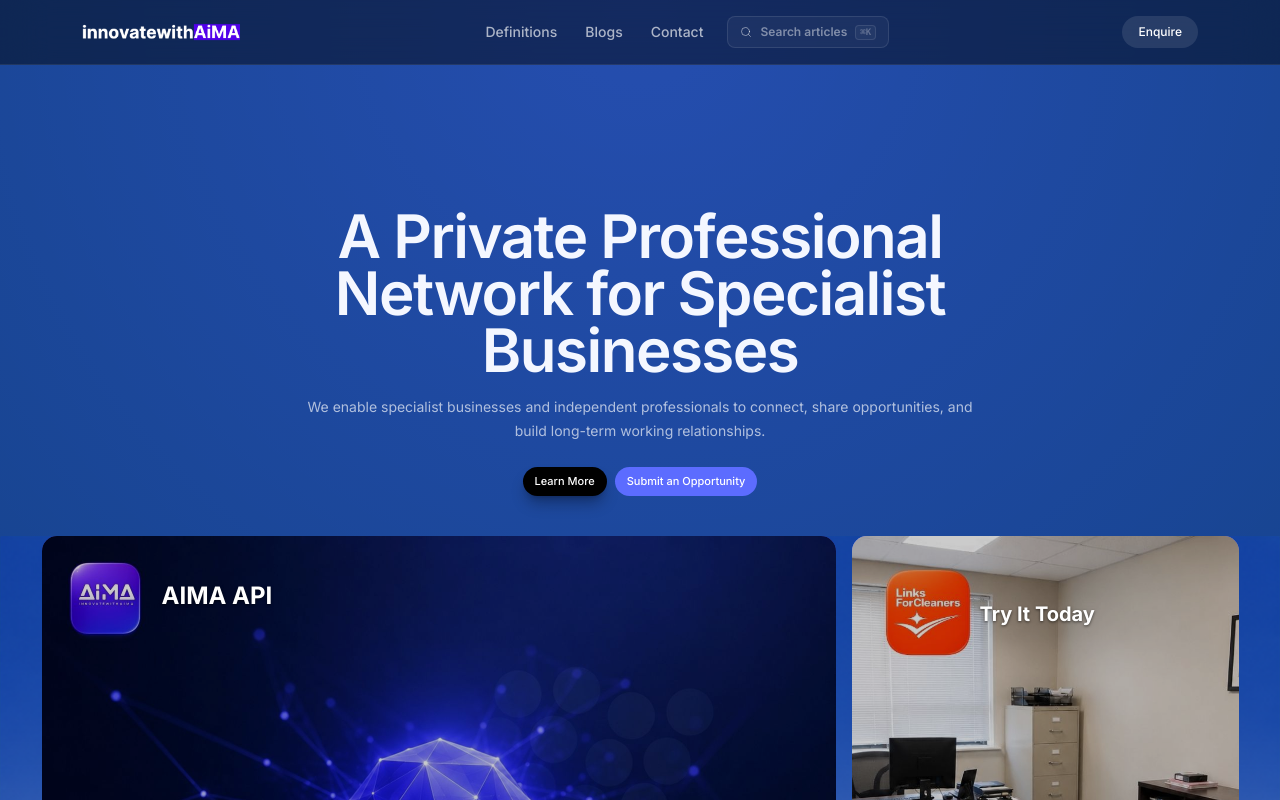
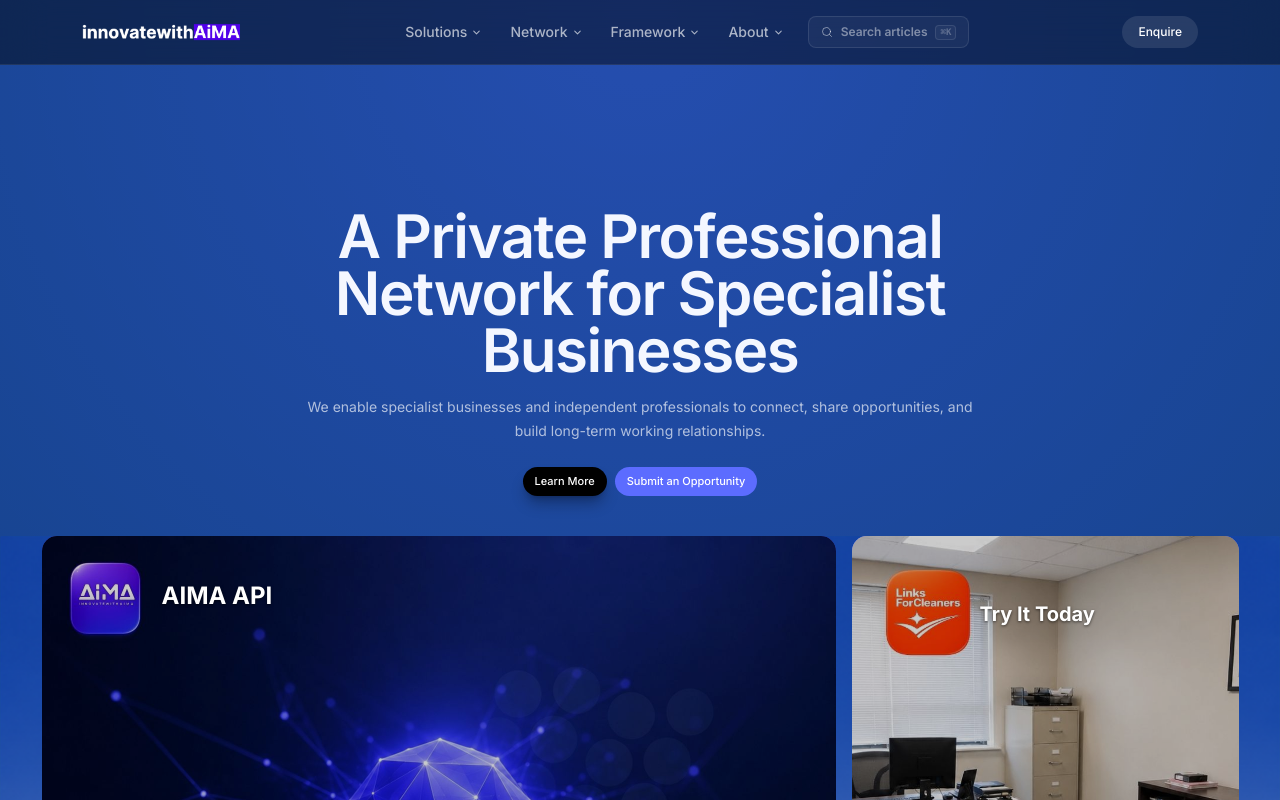
Before and after one commit to 1nn4a/iwa, a React (Vite) app: page / in a window 1280 px wide. Shown: the top 800 px of the page. Built offline with nearby package versions, Linux system fonts and the light colour scheme.

Commit message:
q3 rewor

```diff
--- a/src/components/Navbar.tsx
+++ b/src/components/Navbar.tsx
@@ -1,4 +1,5 @@
-import { useState, useEffect } from 'react'
+//Navbar
+import { useState, useEffect, useRef } from 'react'
 import { NavLink } from 'react-router-dom'
 import logo from '../assets/logo.png'
 
@@ -6,8 +7,88 @@ interface NavbarProps {
   onOpenBlogSearch: () => void
 }
 
+interface NavItem {
+  label: string
+  to?: string
+  href?: string
+  external?: boolean
+}
+
+interface NavSection {
+  label: string
+  items: NavItem[]
+}
+
+const NAV_TREE: NavSection[] = [
+  {
+    label: 'Solutions',
+    items: [
+      { label: 'Links for Cleaners', href: 'https://forcleaners.co.uk', external: true },
+      { label: 'Browse all', to: '/en/products' },
+    ],
+  },
+  {
+    label: 'Network',
+    items: [
+      { label: 'Membership', to: '/apply' },
+      { label: 'Opportunities', href: 'https://group.innovatewithaima.com/submit-an-opportunity', external: true },
+    ],
+  },
+  {
+    label: 'Framework',
+    items: [
+      { label: 'FAQ', href: '/#faq' },
+      { label: 'Key Principles', to: '/definitions' },
+    ],
+  },
+  {
+    label: 'About',
+    items: [
+      { label: 'Contact', to: '/apply' },
+      { label: 'Home', to: '/' },
+    ],
+  },
+]
+
+function ChevronIcon({ open }: { open: boolean }) {
+  return (
+    <svg
+      width="11" height="11" viewBox="0 0 24 24" fill="none"
+      stroke="currentColor" strokeWidth="2.2" strokeLinecap="round" strokeLinejoin="round"
+      className={`transition-transform ${open ? 'rotate-180' : ''}`}
+    >
+      <path d="M6 9l6 6 6-6" />
+    </svg>
+  )
+}
+
+function NavItemLink({ item, onClick, className }: { item: NavItem; onClick: () => void; className: string }) {
+  if (item.to) {
+    return (
+      <NavLink key={item.label} to={item.to} onClick={onClick} className={className}>
+        {item.label}
+      </NavLink>
+    )
+  }
+  return (
+    <a
+      key={item.label}
+      href={item.href}
+      target={item.external ? '_blank' : undefined}
+      rel={item.external ? 'noopener noreferrer' : undefined}
+      onClick={onClick}
+      className={className}
+    >
+      {item.label}
+    </a>
+  )
+}
+
 export default function Navbar({ onOpenBlogSearch }: NavbarProps) {
   const [mobileOpen, setMobileOpen] = useState(false)
+  const [openMenu, setOpenMenu] = useState<string | null>(null)
+  const [openMobileSection, setOpenMobileSection] = useState<string | null>(null)
+  const navRef = useRef<HTMLDivElement>(null)
 
   useEffect(() => {
     function onKey(e: KeyboardEvent) {
@@ -31,8 +112,19 @@ export default function Navbar({ onOpenBlogSearch }: NavbarProps) {
     }
   }, [mobileOpen])
 
+  useEffect(() => {
+    function onClickOutside(e: MouseEvent) {
+      if (navRef.current && !navRef.current.contains(e.target as Node)) {
+        setOpenMenu(null)
+      }
+    }
+    document.addEventListener('mousedown', onClickOutside)
+    return () => document.removeEventListener('mousedown', onClickOutside)
+  }, [])
+
   function closeMobile() {
     setMobileOpen(false)
+    setOpenMobileSection(null)
   }
 
   return (
@@ -44,29 +136,36 @@ export default function Navbar({ onOpenBlogSearch }: NavbarProps) {
             <img src={logo} className="h-10" alt="AiMA" />
           </a>
 
-          <nav className="hidden items-center gap-1 md:flex" aria-label="Primary navigation">
-            <NavLink
-              to="/definitions"
-              className="px-3 py-2 rounded-lg text-sm text-white/65 font-medium hover:text-white hover:bg-white/6 transition-all"
-            >
-              Definitions
-            </NavLink>
+          <nav ref={navRef} className="hidden items-center gap-1 md:flex" aria-label="Primary navigation">
+            {NAV_TREE.map(section => {
+              const isOpen = openMenu === section.label
+              return (
+                <div key={section.label} className="relative">
+                  <button
+                    type="button"
+                    onClick={() => setOpenMenu(isOpen ? null : section.label)}
+                    className="flex items-center gap-1 px-3 py-2 rounded-lg text-sm text-white/65 font-medium hover:text-white hover:bg-white/6 transition-all"
+                    aria-expanded={isOpen}
+                  >
+                    {section.label}
+                    <ChevronIcon open={isOpen} />
+                  </button>
 
-            <a
-              href="https://start.innovatewithaima.com"
-              target="_blank"
-              rel="noopener noreferrer"
-              className="px-3 py-2 rounded-lg text-sm text-white/65 font-medium hover:text-white hover:bg-white/6 transition-all"
-            >
-              Blogs
-            </a>
-
-            <NavLink
-              to="/apply"
-              className="px-3 py-2 rounded-lg text-sm text-white/65 font-medium hover:text-white hover:bg-white/6 transition-all"
-            >
-              Contact
-            </NavLink>
+                  {isOpen && (
+                    <div className="absolute left-0 top-full mt-2 min-w-[200px] rounded-xl border border-white/10 bg-black/90 backdrop-blur-xl shadow-xl shadow-black/40 py-2">
+                      {section.items.map(item => (
+                        <NavItemLink
+                          key={item.label}
+                          item={item}
+                          onClick={() => setOpenMenu(null)}
+                          className="block px-4 py-2.5 text-sm text-white/65 hover:text-white hover:bg-white/6 transition-all"
+                        />
+                      ))}
+                    </div>
+                  )}
+                </div>
+              )
+            })}
 
             <button
               onClick={onOpenBlogSearch}
@@ -122,35 +221,39 @@ export default function Navbar({ onOpenBlogSearch }: NavbarProps) {
                 <span className="text-[9px] font-bold uppercase tracking-[0.18em] text-white/25">Navigate</span>
               </div>
 
-              <NavLink
-                to="/definitions"
-                onClick={closeMobile}
-                className="flex items-center gap-3 px-3 py-3 rounded-lg text-sm font-medium text-white/65 hover:text-white hover:bg-white/6 transition-all"
-              >
-                <svg width="15" height="15" viewBox="0 0 24 24" fill="none" stroke="currentColor" strokeWidth="1.8" strokeLinecap="round">
-                  <path d="M9 12h6M9 16h6M9 8h3M5 3h14a2 2 0 012 2v14a2 2 0 01-2 2H5a2 2 0 01-2-2V5a2 2 0 012-2z" />
-                </svg>
-                Definitions
-              </NavLink>
+              {NAV_TREE.map(section => {
+                const isOpen = openMobileSection === section.label
+                return (
+                  <div key={section.label} className="border-b border-white/7 last:border-b-0">
+                    <button
+                      type="button"
+                      onClick={() => setOpenMobileSection(isOpen ? null : section.label)}
+                      className="flex w-full items-center justify-between px-3 py-3 rounded-lg text-sm font-semibold text-white/85 hover:text-white hover:bg-white/6 transition-all"
+                      aria-expanded={isOpen}
+                    >
+                      {section.label}
+                      <ChevronIcon open={isOpen} />
+                    </button>
 
-              <a
-                href="https://start.innovatewithaima.com"
-                target="_blank"
-                rel="noopener noreferrer"
-                onClick={closeMobile}
-                className="flex items-center gap-3 px-3 py-3 rounded-lg text-sm font-medium text-white/65 hover:text-white hover:bg-white/6 transition-all"
-              >
-                <svg width="15" height="15" viewBox="0 0 24 24" fill="none" stroke="currentColor" strokeWidth="1.8" strokeLinecap="round">
-                  <path d="M12 2L2 7l10 5 10-5-10-5z" />
-                  <path d="M2 17l10 5 10-5" />
-                  <path d="M2 12l10 5 10-5" />
-                </svg>
-                Blogs
-              </a>
+                    {isOpen && (
+                      <div className="pb-2 pl-3 flex flex-col gap-0.5">
+                        {section.items.map(item => (
+                          <NavItemLink
+                            key={item.label}
+                            item={item}
+                            onClick={closeMobile}
+                            className="px-3 py-2.5 rounded-lg text-sm text-white/60 hover:text-white hover:bg-white/6 transition-all"
+                          />
+                        ))}
+                      </div>
+                    )}
+                  </div>
+                )
+              })}
 
               <button
                 onClick={() => { closeMobile(); onOpenBlogSearch() }}
-                className="flex items-center gap-3 px-3 py-3 rounded-lg text-sm font-medium text-white/50 hover:text-white/85 hover:bg-white/5 transition-all text-left border border-white/7 bg-white/[0.02] mt-1"
+                className="flex items-center gap-3 px-3 py-3 rounded-lg text-sm font-medium text-white/50 hover:text-white/85 hover:bg-white/5 transition-all text-left border border-white/7 bg-white/[0.02] mt-2"
               >
                 <svg width="14" height="14" viewBox="0 0 24 24" fill="none" stroke="currentColor" strokeWidth="2" strokeLinecap="round">
                   <circle cx="11" cy="11" r="8" />
@@ -159,19 +262,6 @@ export default function Navbar({ onOpenBlogSearch }: NavbarProps) {
                 Search articles
                 <span className="ml-auto text-[10px] text-white/25 font-medium">16 published</span>
               </button>
-
-              <div className="h-px bg-white/7 my-2" />
-
-              <NavLink
-                to="/apply"
-                onClick={closeMobile}
-                className="flex items-center gap-3 px-3 py-3 rounded-lg text-sm font-medium text-white/65 hover:text-white hover:bg-white/6 transition-all"
-              >
-                <svg width="15" height="15" viewBox="0 0 24 24" fill="none" stroke="currentColor" strokeWidth="1.8" strokeLinecap="round">
-                  <path d="M21 15a2 2 0 01-2 2H7l-4 4V5a2 2 0 012-2h14a2 2 0 012 2z" />
-                </svg>
-                Contact
-              </NavLink>
 
               <div className="pt-2 pb-1">
                 <NavLink
--- a/src/pages/HomePage.tsx
+++ b/src/pages/HomePage.tsx
@@ -136,13 +136,15 @@ We enable specialist businesses and independent professionals to connect, share
               className="rounded-full bg-black px-3 py-1.5 text-[11px] font-medium text-white shadow-lg shadow-black/30 transition hover:-translate-y-0.5"
             >
               Learn More
-            </a>
-            <Link
-              to="https://group.innovatewithaima.com/submit-an-opportunity"
+           </a>
+
+             <a href="https://group.innovatewithaima.com/submit-an-opportunity"
+              target="_blank"
+              rel="noopener noreferrer"
               className="rounded-full bg-[#5c6cff] px-3 py-1.5 text-[11px] font-medium text-white transition hover:-translate-y-0.5 hover:bg-[#6f7fff]"
             >
               Submit an Opportunity
-            </Link>
+            </a>
           </div>
 
 <div className="relative mt-10">
@@ -428,9 +430,9 @@ We enable specialist businesses and independent professionals to connect, share
           </div>
         </section>
 
-        <section className="mx-auto max-w-[1180px] px-4 md:px-8 py-20 md:px-8">
-          <div className="text-center">
-            <p className="text-xs uppercase tracking-[0.3em] text-white/55">FAQ</p>
+       <section id="faq" className="mx-auto max-w-[1180px] px-4 md:px-8 py-20 md:px-8">
+  <div className="text-center">
+    <p className="text-xs uppercase tracking-[0.3em] text-white/55">FAQ</p>
             <h2 className="mt-3 text-3xl font-semibold tracking-tight md:text-5xl">Have questions about your next gig?</h2>
             <p className="mt-3 text-white/60">Get answers.</p>
           </div>
```
Also changed, not shown: src/pages/ProductFormPage.tsx (+4 -4 lines).
